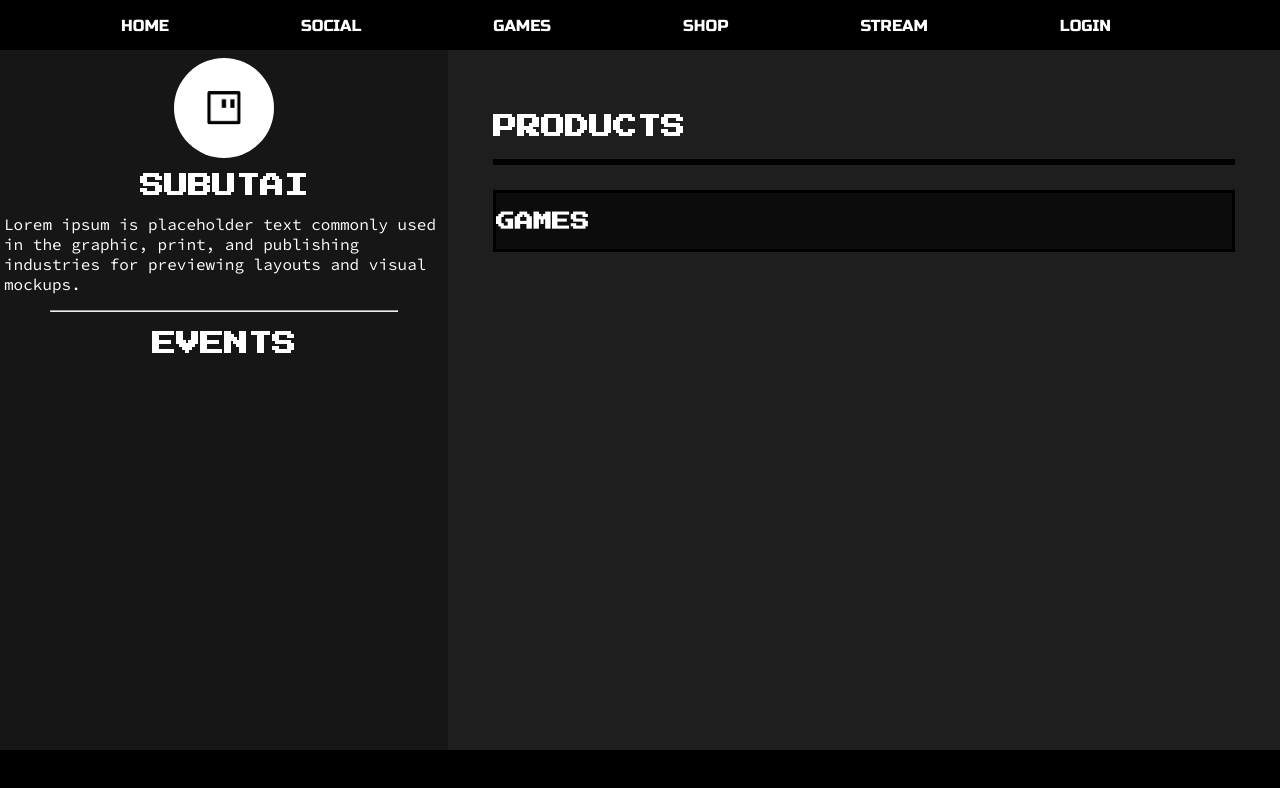
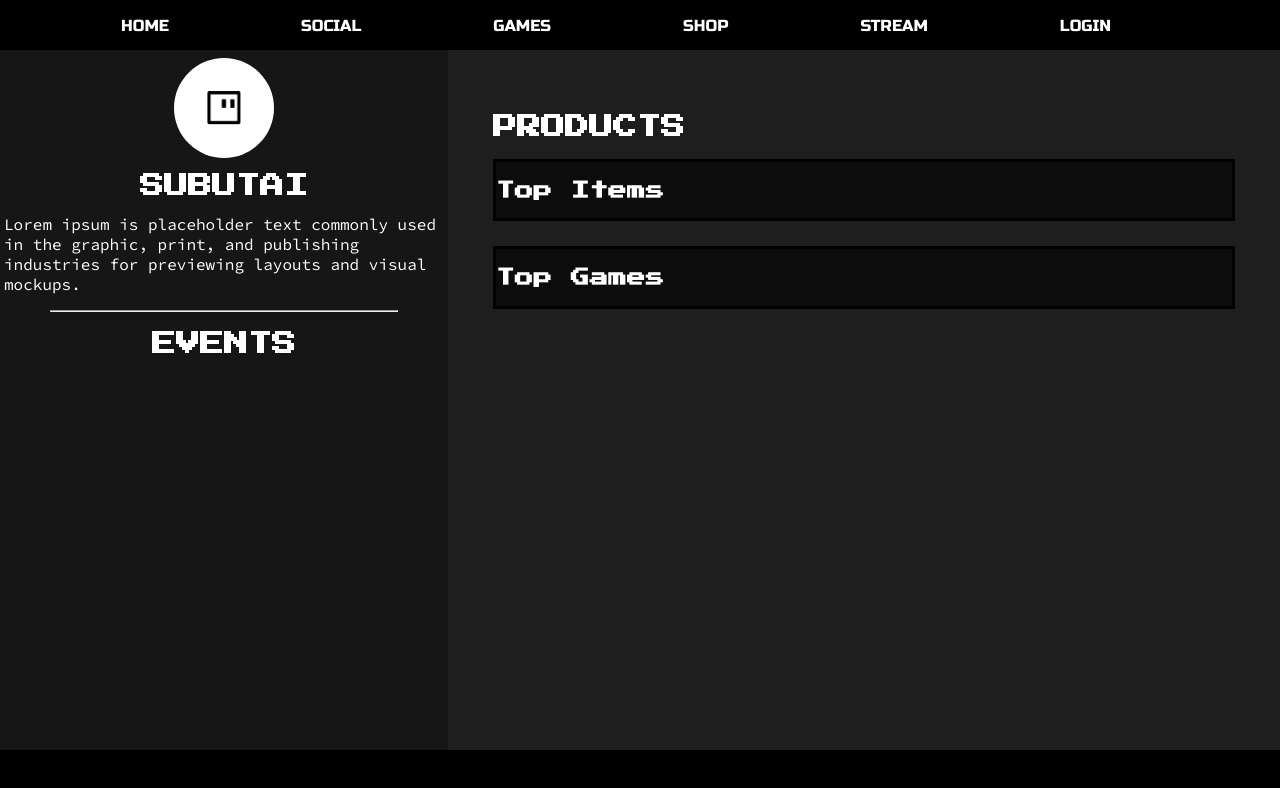
Before and after one commit to capitanchuro/capitanchuro.github.io, a plain HTML site: page index.html in a window 1280 px wide. Drawn offline with Linux system fonts and the light colour scheme.

Commit message:
Update index.html

```diff
--- a/index.html
+++ b/index.html
@@ -33,9 +33,10 @@
         <section id = "products">
             <h2>PRODUCTS</h2>
             <div id = "top-others">
+                <h3>Top Items</h3>
             </div>
             <div id = "top-games">
-                <h3>GAMES</h3>
+                <h3>Top Games</h3>
             </div>
         </section>
         <footer></footer>
```
